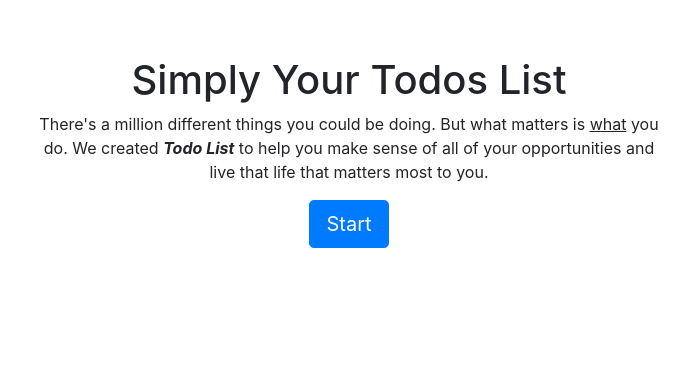
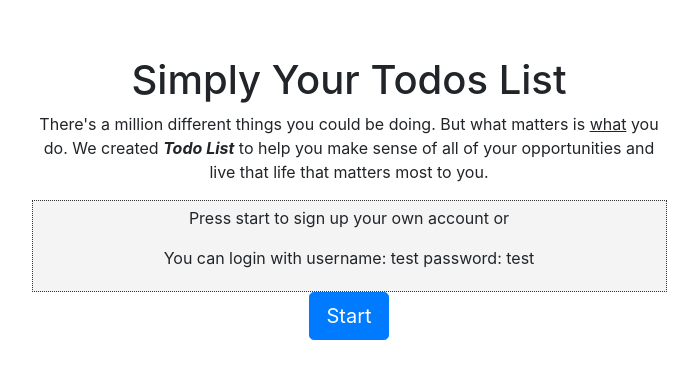
Before and after one commit to linchiahui/django3-todolist-project, a Django app: page / in a window 1280 px wide. Shown: the part 192-571 px from the top of the page, without its empty margins (291-989 px from the left). Run offline with Django 3.2, Linux system fonts and the light colour scheme; some libraries are stand-ins or nearby versions.

Commit message:
update debug

```diff
--- a/templates/base.html
+++ b/templates/base.html
@@ -17,10 +17,17 @@
 
 <nav class="navbar navbar-expand-md navbar-light bg-warning">
 <div class="container">
+    {% if user.is_authenticated %}
+    <a class="navbar-brand" href="{% url 'currenttodos' %}">
+        <img src="{% static 'logo.png' %}" width="30" height="30" class="d-inline-block align-top">
+        <span>Todo List</span>
+    </a>
+    {% else %}
     <a class="navbar-brand" href="{% url 'home' %}">
         <img src="{% static 'logo.png' %}" width="30" height="30" class="d-inline-block align-top">
         <span>Todo List</span>
     </a>
+    {% endif %}
     <button class="navbar-toggler" type="button" data-toggle="collapse" data-target="#navbarNav" aria-controls="navbarNav" aria-expanded="false" aria-label="Toggle navigation">
         <span class="navbar-toggler-icon"></span>
     </button>
--- a/templates/home.html
+++ b/templates/home.html
@@ -12,6 +12,10 @@
 
                  <h1>Simply Your Todos List</h1>
             <p>There's a million different things you could be doing. But what matters is <u>what</u> you do. We created <b><i>Todo List</i></b> to help you make sense of all of your opportunities and live that life that matters most to you.</p>
+            <div style="background: #f4f4f4; border: 1px #333 dotted; padding: 5px;">
+                <p>Press start to sign up your own account or</p>
+                <p>You can login with username: test password: test</p>
+            </div>
         <a role="button" class="btn btn-primary btn-lg" href="{% url 'signupuser' %}">Start</a>
         </div>
     </div>
```
Also changed, not shown: db.sqlite3.
